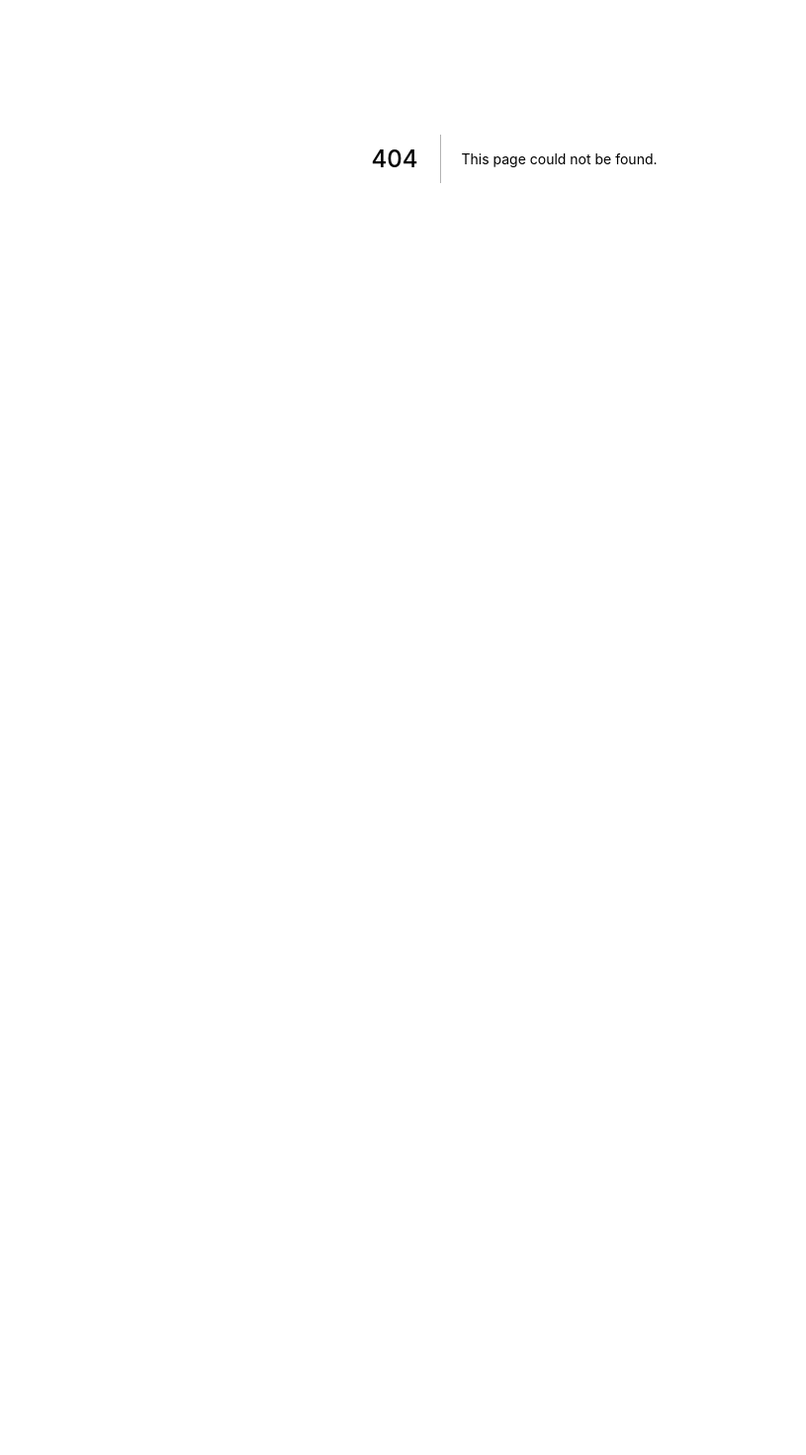
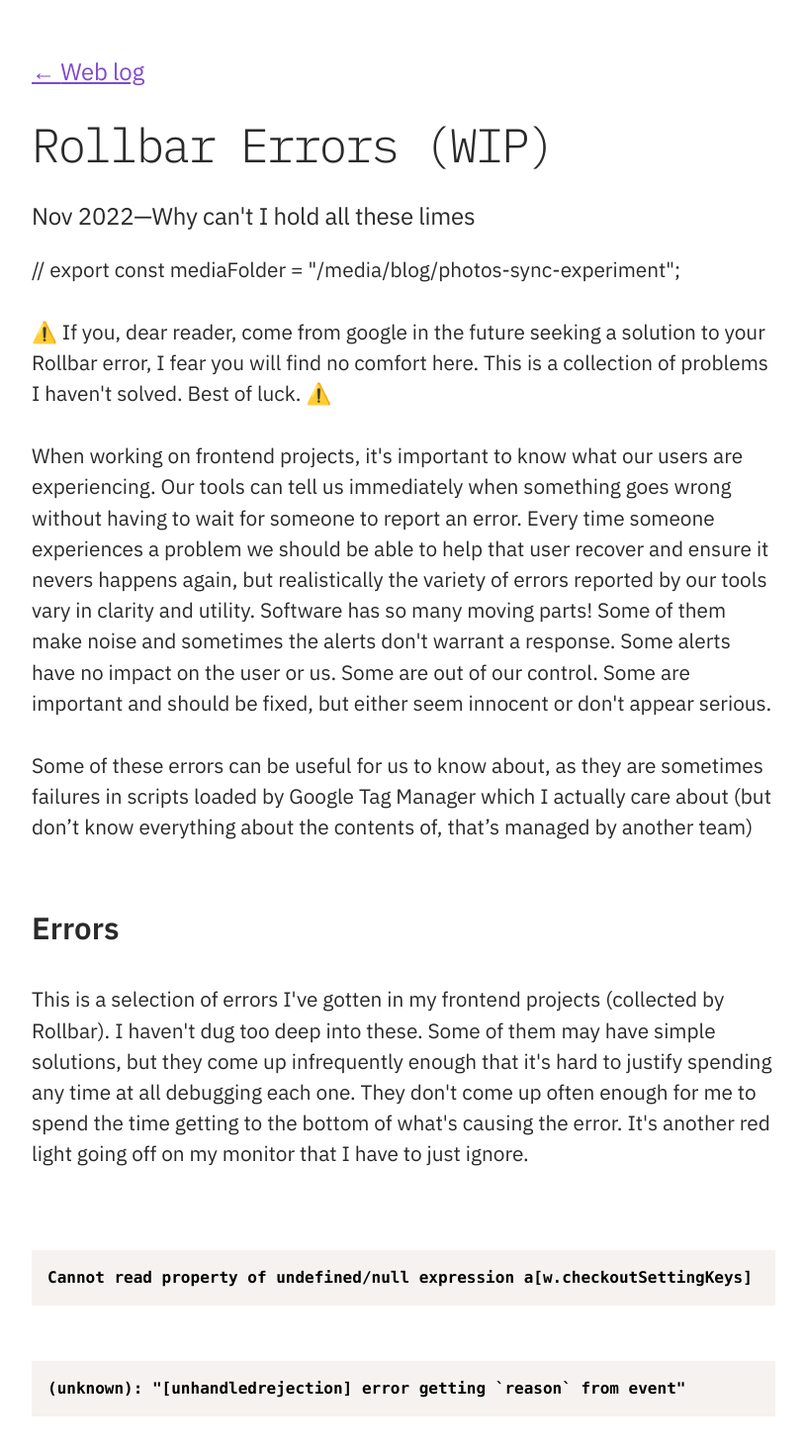
Before and after one commit to danlaush/danlaush-website-2021, a Next.js app: page /posts/rollbar-errors in a window 1280 px wide. Before the commit this address had no page. Shown: the part 240-1710 px from the top of the page at 99% size, without its empty margins (120-935 px from the left). Before the commit the page ends 800 px from the top, so only its background shows below. Built offline with nearby package versions, Linux system fonts and the light colour scheme.

Commit message:
Start rollbar post

```diff
--- /dev/null
+++ b/components/rollbar-errors/data/errors.js
@@ -0,0 +1,171 @@
+const errors = [
+  {
+    title:
+      "Cannot read property of undefined/null expression a[w.checkoutSettingKeys]",
+    url: "https://rollbar.com/Wise/lienzo-frontend/items/2569/",
+  },
+  {
+    title:
+      '(unknown): "[unhandledrejection] error getting `reason` from event"',
+    url: "https://rollbar.com/Wise/seo-landing-pages/items/11/",
+  },
+  {
+    title: "Cannot read property of undefined/null expression o",
+    url: "https://rollbar.com/Wise/seo-landing-pages/items/92/",
+  },
+  {
+    title: "Can't find variable ibFindAllVideos",
+    url: "https://rollbar.com/Wise/seo-landing-pages/items/34/",
+  },
+  {
+    title:
+      "Uncaught SyntaxError: Identifier 'isMainframe' has already been declared",
+    url: "https://rollbar.com/Wise/seo-landing-pages/items/30/",
+  },
+  {
+    title: "Can't find variable setIOSParameters",
+    url: "https://rollbar.com/Wise/seo-landing-pages/items/7/",
+  },
+  {
+    title: "Can't find variable zaloJSV2",
+    url: "https://rollbar.com/Wise/seo-landing-pages/items/15/",
+  },
+  {
+    title:
+      "Uncaught SyntaxError: Identifier 'originalPrompt' has already been declared",
+    url: "https://rollbar.com/Wise/seo-landing-pages/items/51/",
+  },
+  {
+    title:
+      "Uncaught TypeError: Converting circular structure to JSON --> starting at object with constructor 'HTMLElement' | property '__reactFiber$yw7j7lakon' -> object with constructor '$u' --- property 'stateNode' closes the circle",
+    url: "https://rollbar.com/Wise/seo-landing-pages/items/343/",
+  },
+  {
+    title: "Can't find variable ccbrAuthInfo",
+    url: "https://rollbar.com/Wise/seo-landing-pages/items/106/",
+  },
+  {
+    title: "Can't find variable jwplayer",
+    url: "https://rollbar.com/Wise/seo-landing-pages/items/48/",
+  },
+  {
+    title: "TypeError: Cannot redefine property: ethereum",
+    url: "https://rollbar.com/Wise/seo-landing-pages/items/425/",
+  },
+  {
+    title:
+      "Error: Operation not allowed, dapp doesn't have the required permissions",
+    url: "https://rollbar.com/Wise/seo-landing-pages/items/420/",
+  },
+  {
+    title: "Error: {}",
+    url: "https://rollbar.com/Wise/seo-landing-pages/items/64/",
+  },
+  {
+    title: "SyntaxError: The string did not match the expected pattern.",
+    url: "https://rollbar.com/Wise/lienzo-frontend/items/2896/",
+  },
+  {
+    title:
+      "TypeError: Argument 1 ('element') to Window.getComputedStyle must be an instance of Element",
+    url: "https://rollbar.com/Wise/lienzo-frontend/items/2789/",
+    traces: {
+      frames: [
+        {
+          try_code_context: null,
+          raw_item_code_context: null,
+          filename: "[native code]",
+          lineno: null,
+          scm_link: null,
+          is_project_frame: true,
+          scm_provider: "",
+          method: "promiseReactionJob",
+        },
+        {
+          try_code_context: null,
+          raw_item_code_context: null,
+          filename: "[native code]",
+          lineno: null,
+          scm_link: null,
+          is_project_frame: true,
+          scm_provider: "",
+          method: "promiseReactionJobWithoutPromise",
+        },
+        {
+          try_code_context: null,
+          raw_item_code_context: null,
+          filename: "[native code]",
+          lineno: null,
+          scm_link: null,
+          is_project_frame: true,
+          scm_provider: "",
+          method: "[anonymous]",
+        },
+        {
+          try_code_context: null,
+          raw_item_code_context: null,
+          filename: "[native code]",
+          lineno: null,
+          scm_link: null,
+          is_project_frame: true,
+          scm_provider: "",
+          method: "asyncFunctionResume",
+        },
+        {
+          try_code_context: null,
+          scm_link: null,
+          raw_item_code_context: null,
+          filename:
+            "safari-web-extension://4BEDD15B-C2B1-4EF1-A780-D6D0EB0D577D/content/init-PN2AWDXJ.js",
+          lineno: 66,
+          colno: 9056,
+          is_project_frame: true,
+          scm_provider: "",
+          method: "[anonymous]",
+        },
+        {
+          try_code_context: null,
+          scm_link: null,
+          raw_item_code_context: null,
+          filename:
+            "safari-web-extension://4BEDD15B-C2B1-4EF1-A780-D6D0EB0D577D/content/init-PN2AWDXJ.js",
+          lineno: 66,
+          colno: 6298,
+          is_project_frame: true,
+          scm_provider: "",
+          method: "F",
+        },
+        {
+          try_code_context: null,
+          scm_link: null,
+          raw_item_code_context: null,
+          filename:
+            "safari-web-extension://4BEDD15B-C2B1-4EF1-A780-D6D0EB0D577D/content/init-PN2AWDXJ.js",
+          lineno: 66,
+          colno: 5457,
+          is_project_frame: true,
+          scm_provider: "",
+          method: "ge",
+        },
+        {
+          try_code_context: null,
+          raw_item_code_context: null,
+          filename: "[native code]",
+          lineno: null,
+          scm_link: null,
+          is_project_frame: true,
+          scm_provider: "",
+          method: "getComputedStyle",
+        },
+      ],
+      exception: {
+        message:
+          "Argument 1 ('element') to Window.getComputedStyle must be an instance of Element",
+        class: "TypeError",
+        description:
+          "Argument 1 ('element') to Window.getComputedStyle must be an instance of Element",
+      },
+    },
+  },
+];
+export default errors;
--- /dev/null
+++ b/components/rollbar-errors/error-viewer.js
@@ -0,0 +1,32 @@
+import React from "react";
+import errors from './data/errors.js';
+
+import styles from "./error-viewer.module.css";
+
+const ErrorViewer = () => (
+  <section>
+    {errors.map((error) => (
+      <div>
+        <ErrorView error={error} />
+      </div>
+    ))}
+  </section>
+);
+
+const ErrorView = ({ error }) => (
+  <>
+    <h3 className={styles.title}>
+      <pre>{error.title}</pre>
+    </h3>
+    {error?.traces ? (<div className={styles.stacktrace}>
+      <p><span style={{color:'red'}}>{error.traces.exception.class}</span>: {error.traces.exception.message}</p>
+      <ul>
+        {error.traces.frames.reverse().map(({filename, lineno, colno, method}, i) => <li key={i}>
+          File <span style={{color:'forestgreen'}}>{filename}</span>{lineno ? `:${lineno}` : ''}{colno ? `:${colno}` : ''} in <span style={{color:'forestgreen'}}>{method}</span>
+        </li>)}
+      </ul>
+    </div>) : undefined}
+  </>
+);
+
+export default ErrorViewer;
--- /dev/null
+++ b/components/rollbar-errors/error-viewer.module.css
@@ -0,0 +1,13 @@
+.title {
+  width: 100%;
+  overflow: hidden;
+}
+
+.title pre {
+  white-space: pre-wrap;
+}
+
+.stacktrace {
+  font-family: monospace;
+  font-size: 12px;
+}
--- /dev/null
+++ b/pages/posts/rollbar-errors.mdx
@@ -0,0 +1,25 @@
+import Post from '../../components/post.js';
+// import { TableOfContents } from '../../components/table-of-contents';
+import { Media } from '../../components/media';
+import ErrorViewer from '../../components/rollbar-errors/error-viewer.js';
+
+export const data = {
+  title: "Rollbar Errors (WIP)",
+  description: "Why can't I hold all these limes",
+  date: "2022-11-14",
+}
+
+// export const mediaFolder = "/media/blog/photos-sync-experiment";
+
+export default ({children}) => <Post {...data}>{children}</Post>
+
+⚠️ If you, dear reader, come from google in the future seeking a solution to your Rollbar error, I fear you will find no comfort here. This is a collection of problems I haven't solved. Best of luck. ⚠️
+
+When working on frontend projects, it's important to know what our users are experiencing. Our tools can tell us immediately when something goes wrong without having to wait for someone to report an error. Every time someone experiences a problem we should be able to help that user recover and ensure it nevers happens again, but realistically the variety of errors reported by our tools vary in clarity and utility. Software has so many moving parts! Some of them make noise and sometimes the alerts don't warrant a response. Some alerts have no impact on the user or us. Some are out of our control. Some are important and should be fixed, but either seem innocent or don't appear serious.
+
+Some of these errors can be useful for us to know about, as they are sometimes failures in scripts loaded by Google Tag Manager which I actually care about (but don’t know everything about the contents of, that’s managed by another team)
+
+## Errors
+This is a selection of errors I've gotten in my frontend projects (collected by Rollbar). I haven't dug too deep into these. Some of them may have simple solutions, but they come up infrequently enough that it's hard to justify spending any time at all debugging each one. They don't come up often enough for me to spend the time getting to the bottom of what's causing the error. It's another red light going off on my monitor that I have to just ignore.
+
+<ErrorViewer />
```
